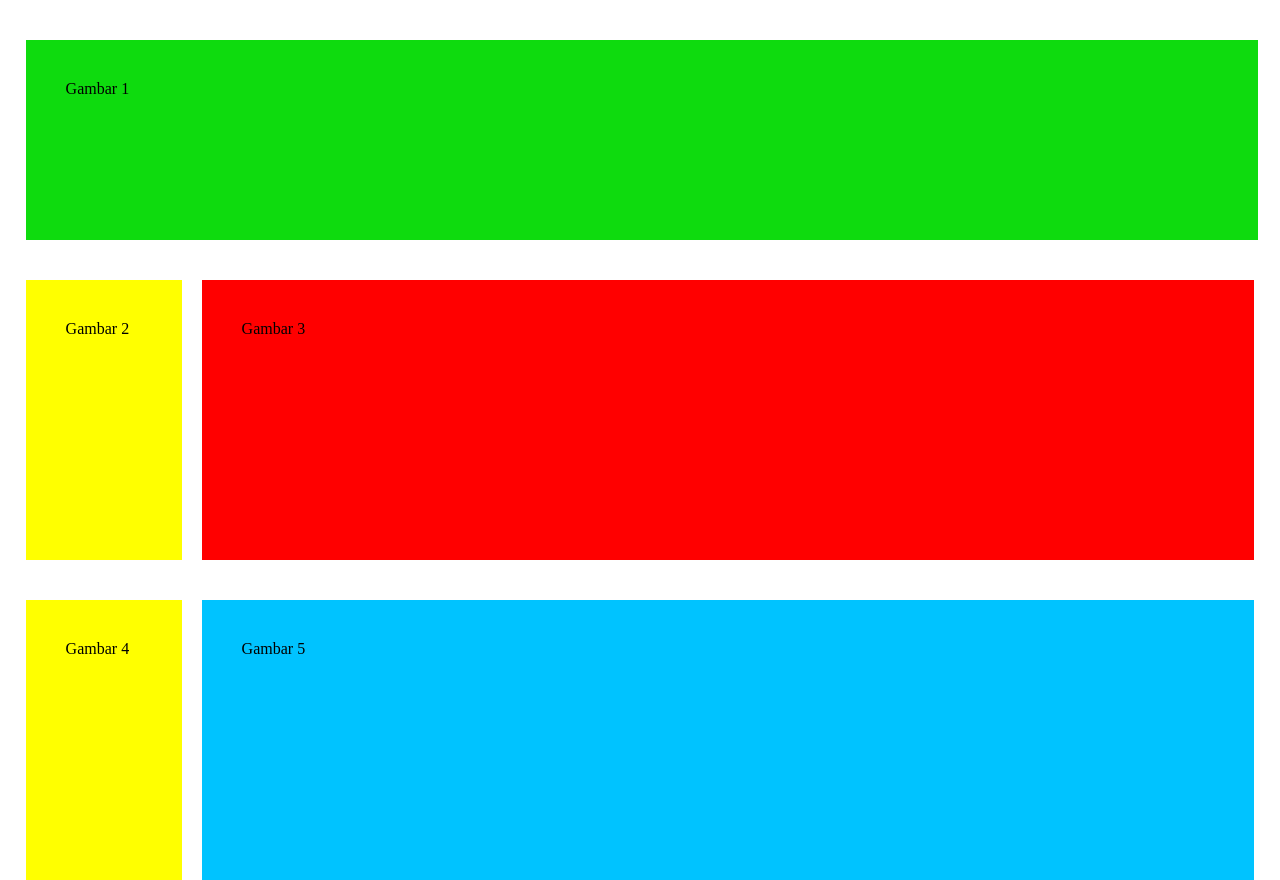
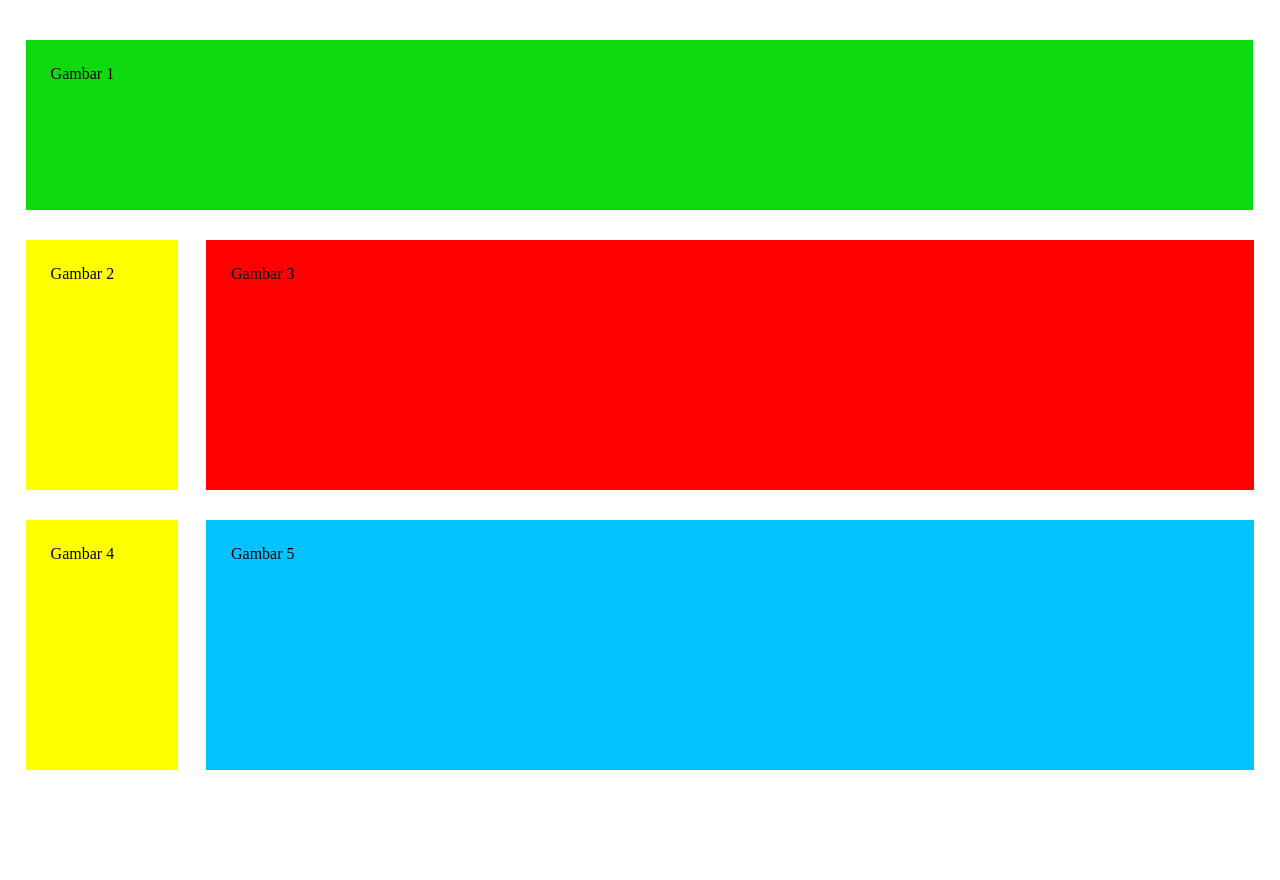
Before and after one commit to Muhammadefendi013/Pemograman-Web, a plain HTML site: page TugasWeek7/Tugas5.2.html in a window 1280 px wide. After the commit the page ends 800 px from the top, so only its background shows below. Drawn offline with Linux system fonts and the light colour scheme.

Commit message:
Update Tugas5.2.html

```diff
--- a/TugasWeek7/Tugas5.2.html
+++ b/TugasWeek7/Tugas5.2.html
@@ -16,8 +16,8 @@
         .gambar1 {
             background-color: rgb(14, 219, 14);
             position: absolute;
-            padding: 40px;
-            width: 90%;
+            padding: 25px;
+            width: 92%;
             height: 15%;
             left: 2%;
             top: 5%;
@@ -27,10 +27,10 @@
         .gambar2 {
             background-color: yellow;
             position: absolute;
-            padding: 40px;
-            width: 6%;
+            padding: 25px;
+            width: 8%;
             left: 2%;
-            top: 35%;
+            top: 30%;
 
         }
 
@@ -38,10 +38,10 @@
         .gambar3 {
             background-color: red;
             position: absolute;
-            padding: 40px;
-            width: 76%;
+            padding: 25px;
+            width: 78%;
             right: 2%;
-            top: 35%;
+            top: 30%;
 
         }
 
@@ -49,9 +49,9 @@
         .gambar4 {
             background-color: yellow;
             position: absolute;
-            padding: 40px;
-            width: 6%;
-            top: 75%;
+            padding: 25px;
+            width: 8%;
+            top: 65%;
             left: 2%;
 
         }
@@ -59,10 +59,10 @@
         .gambar5 {
             background-color: rgb(0, 195, 255);
             position: absolute;
-            padding: 40px;
-            width: 76%;
+            padding: 25px;
+            width: 78%;
             right: 2%;
-            top: 75%;
+            top: 65%;
 
         }
 
```
